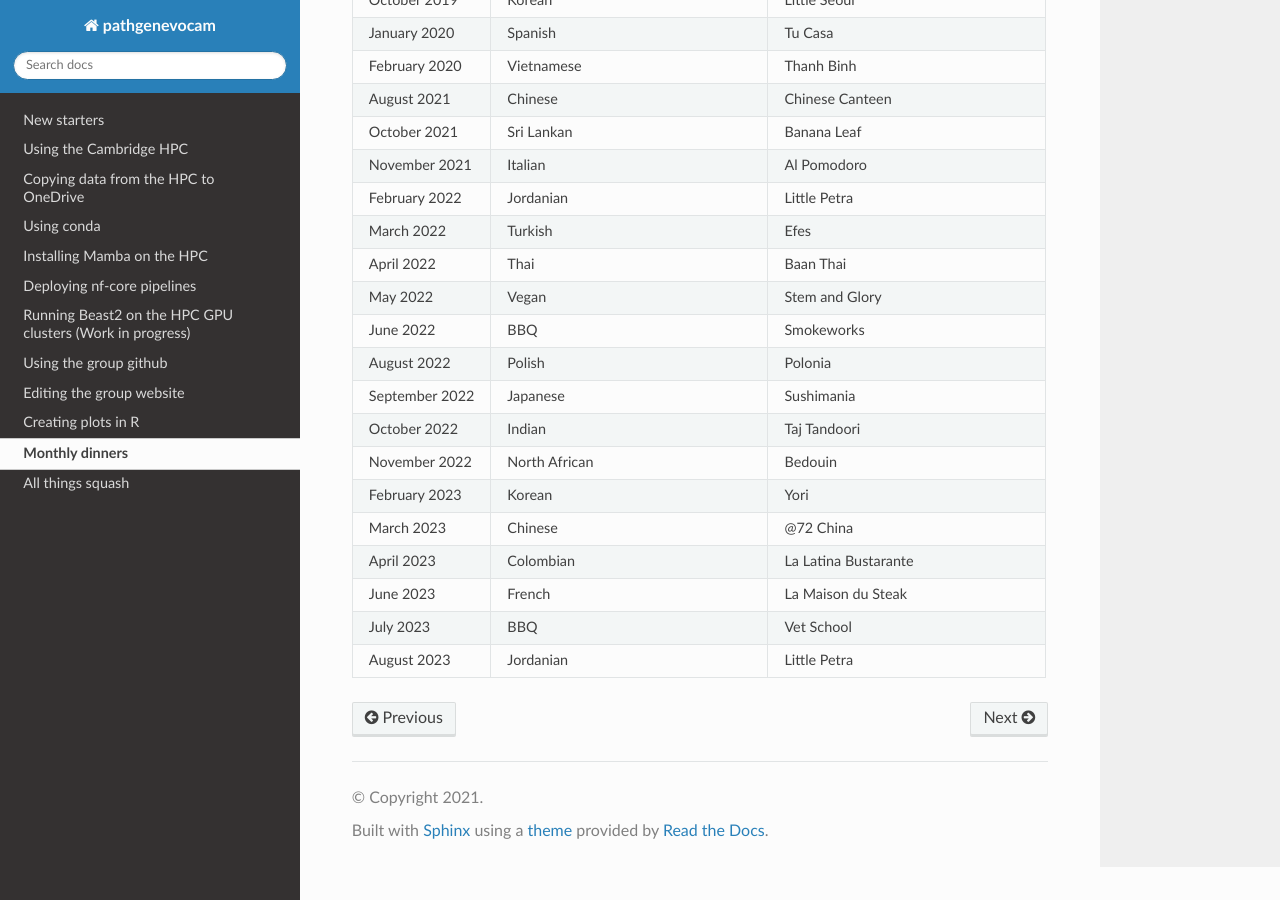
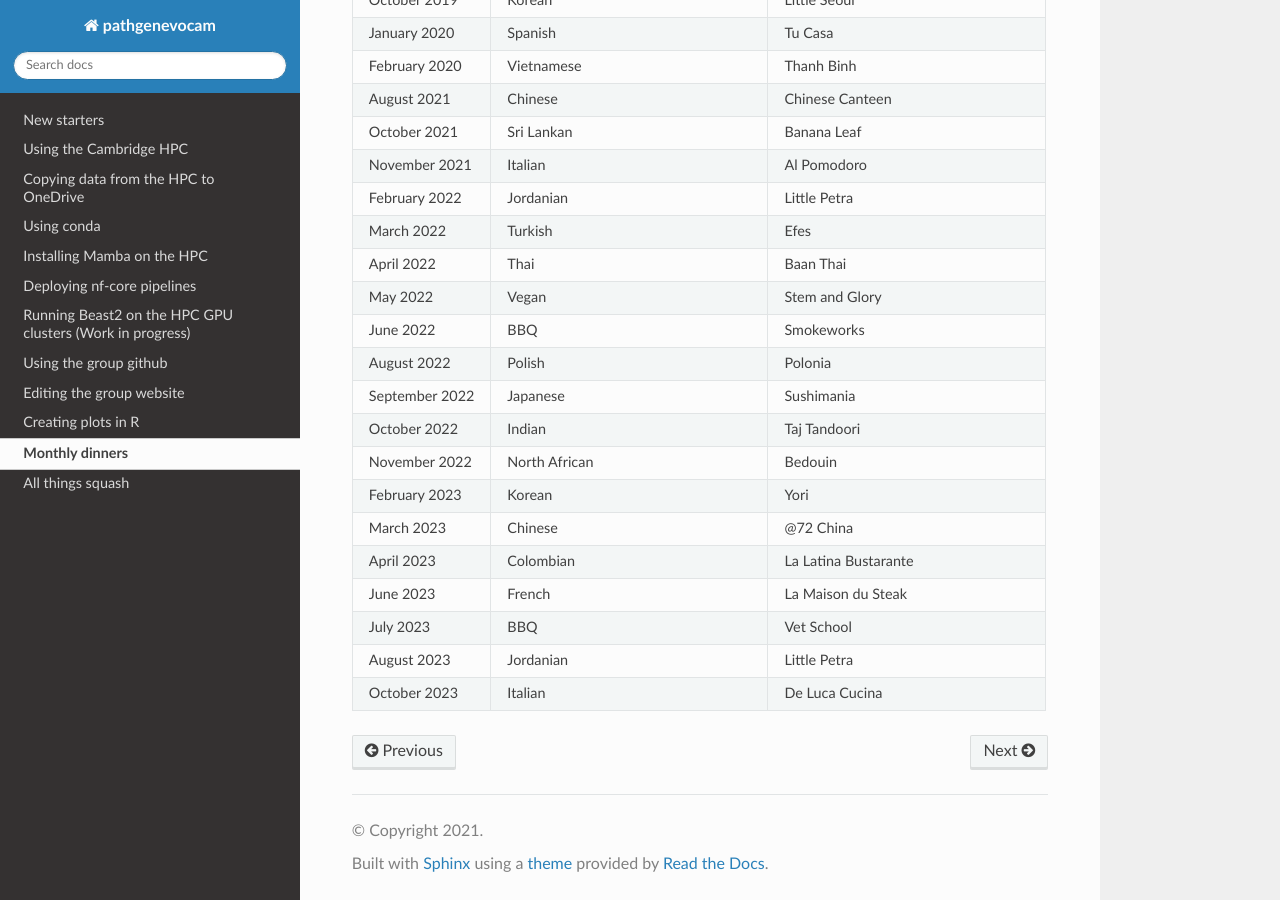
Before and after one commit to pathgenevocam/readthedocs, a Sphinx documentation site: the page built from docs/source/dinners.rst, in a window 1280 px wide and 900 px high, scrolled down 806 px. Built offline with Sphinx 7.4.7 and the Read the Docs theme 2.0.0, drawn with Linux system fonts in a browser that asks for light colours.

Commit message:
update dinners

```diff
--- a/docs/source/dinners.rst
+++ b/docs/source/dinners.rst
@@ -112,3 +112,6 @@ is as follows:
    * - August 2023
      - Jordanian
      - Little Petra
+   * - October 2023
+     - Italian
+     - De Luca Cucina
```
